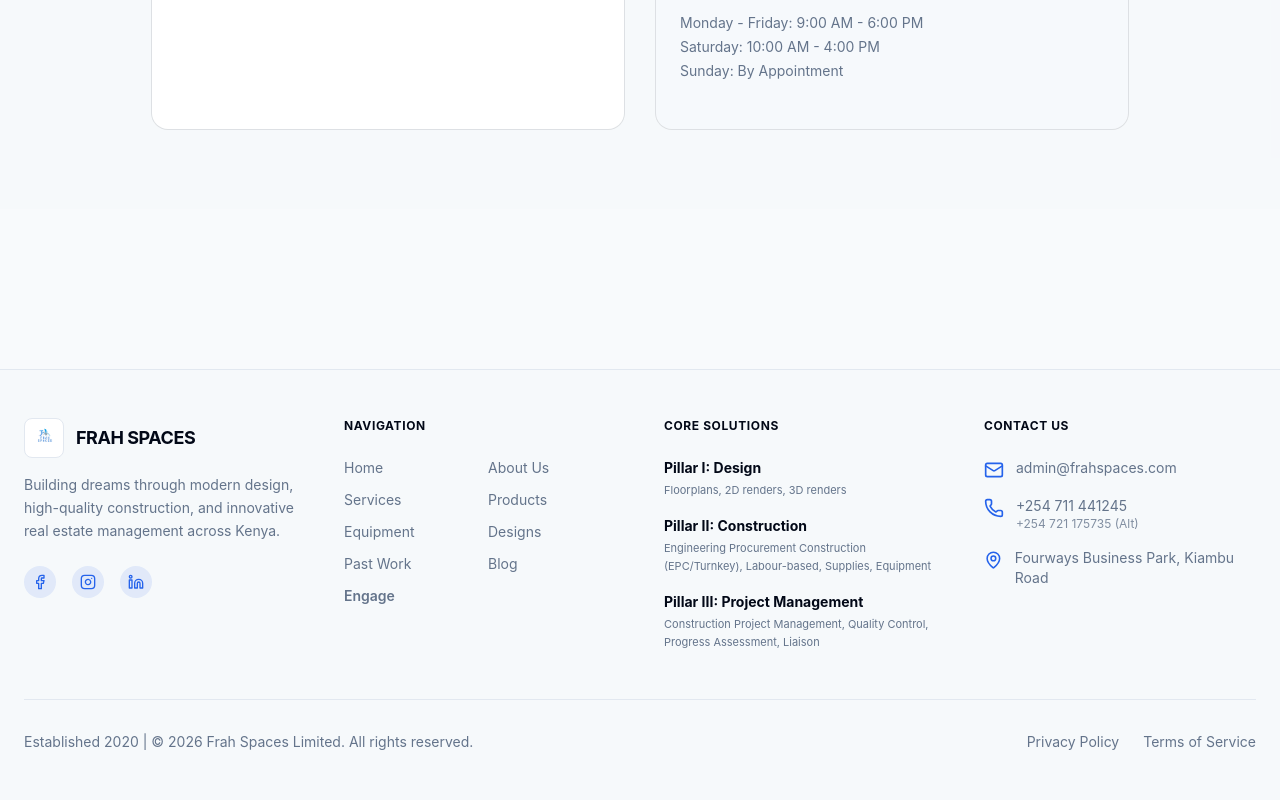
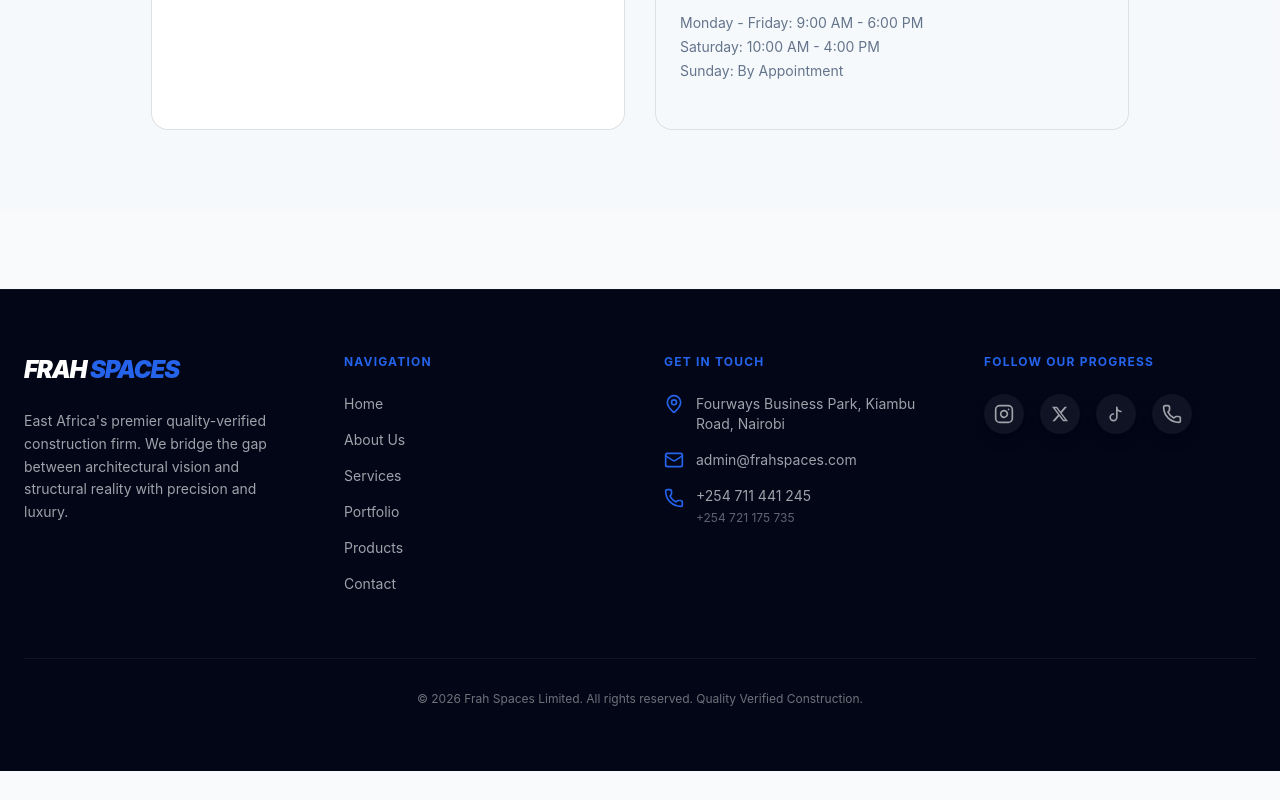
Before and after one commit to MagetoJ/Frah-Spaces, a React (Vite) app: page /engage in a window 1280 px wide. Shown: the part 2129-2929 px from the top of the page. After the commit the page ends 2900 px from the top, so only its background shows below. Built offline with nearby package versions, Linux system fonts and the light colour scheme.

Commit message:
footer changes

```diff
--- a/src/react-app/components/Footer.tsx
+++ b/src/react-app/components/Footer.tsx
@@ -1,100 +1,116 @@
-import { Mail, Phone, MapPin, Facebook, Instagram, Linkedin } from "lucide-react";
+import { Instagram, Mail, MapPin, Phone } from "lucide-react";
 import { Link } from "react-router";
 
 export default function Footer() {
   return (
-    <footer className="bg-muted/30 border-t border-border mt-20">
-      <div className="max-w-7xl mx-auto px-6 py-12">
-        <div className="grid grid-cols-1 md:grid-cols-2 lg:grid-cols-4 gap-12">
-          <div className="space-y-4">
-            <div className="flex items-center gap-3">
-              <div className="w-10 h-10 rounded-lg overflow-hidden bg-white border border-border">
-                <img
-                  src="/Frah Spaces Logo resized.jpg"
-                  alt="Frah Spaces Logo"
-                  className="w-full h-full object-cover"
-                />
-              </div>
-              <h3 className="text-lg font-bold tracking-tight">FRAH SPACES</h3>
-            </div>
-            <p className="text-sm text-muted-foreground leading-relaxed">
-              Building dreams through modern design, high-quality construction,
-              and innovative real estate management across Kenya.
+    <footer className="bg-slate-950 text-white py-16 border-t border-white/5">
+      <div className="max-w-7xl mx-auto px-6">
+        <div className="grid md:grid-cols-2 lg:grid-cols-4 gap-12 mb-16">
+          {/* Brand & Mission */}
+          <div className="space-y-6">
+            <h3 className="text-2xl font-black italic tracking-tighter uppercase">
+              Frah <span className="text-primary">Spaces</span>
+            </h3>
+            <p className="text-sm text-zinc-400 leading-relaxed">
+              East Africa's premier quality-verified construction firm. We bridge the gap between architectural vision and structural reality with precision and luxury.
             </p>
-            <div className="flex items-center gap-4 pt-2">
-               <a href="https://facebook.com/frahspaces" target="_blank" rel="noopener noreferrer" title="Facebook: Frah Spaces" className="w-8 h-8 rounded-full bg-primary/10 flex items-center justify-center hover:bg-primary/20 transition-colors">
-                  <Facebook className="w-4 h-4 text-primary" />
-               </a>
-               <a href="https://instagram.com/frah_spaces" target="_blank" rel="noopener noreferrer" title="Instagram: @frah_spaces" className="w-8 h-8 rounded-full bg-primary/10 flex items-center justify-center hover:bg-primary/20 transition-colors">
-                  <Instagram className="w-4 h-4 text-primary" />
-               </a>
-               <a href="https://linkedin.com/company/frah-spaces" target="_blank" rel="noopener noreferrer" title="LinkedIn: Frah Spaces" className="w-8 h-8 rounded-full bg-primary/10 flex items-center justify-center hover:bg-primary/20 transition-colors">
-                  <Linkedin className="w-4 h-4 text-primary" />
-               </a>
-            </div>
           </div>
 
+          {/* Quick Navigation */}
           <div>
-            <h4 className="font-bold mb-6 text-foreground uppercase tracking-wider text-xs">Navigation</h4>
-            <ul className="grid grid-cols-2 gap-x-4 gap-y-3 text-sm">
-              <li><Link to="/" className="text-muted-foreground hover:text-primary transition-colors flex items-center gap-2">Home</Link></li>
-              <li><Link to="/about" className="text-muted-foreground hover:text-primary transition-colors">About Us</Link></li>
-              <li><Link to="/services" className="text-muted-foreground hover:text-primary transition-colors">Services</Link></li>
-              <li><Link to="/products" className="text-muted-foreground hover:text-primary transition-colors">Products</Link></li>
-              <li><Link to="/equipment" className="text-muted-foreground hover:text-primary transition-colors">Equipment</Link></li>
-              <li><Link to="/designs" className="text-muted-foreground hover:text-primary transition-colors">Designs</Link></li>
-              <li><Link to="/work" className="text-muted-foreground hover:text-primary transition-colors">Past Work</Link></li>
-              <li><Link to="/blog" className="text-muted-foreground hover:text-primary transition-colors">Blog</Link></li>
-              <li><Link to="/engage" className="text-muted-foreground hover:text-primary transition-colors font-semibold">Engage</Link></li>
+            <h4 className="font-bold mb-6 uppercase text-xs tracking-widest text-primary">Navigation</h4>
+            <ul className="space-y-4 text-sm text-zinc-400">
+              <li><Link to="/" className="hover:text-primary transition-colors">Home</Link></li>
+              <li><Link to="/about" className="hover:text-primary transition-colors">About Us</Link></li>
+              <li><Link to="/services" className="hover:text-primary transition-colors">Services</Link></li>
+              <li><Link to="/work" className="hover:text-primary transition-colors">Portfolio</Link></li>
+              <li><Link to="/products" className="hover:text-primary transition-colors">Products</Link></li>
+              <li><Link to="/engage" className="hover:text-primary transition-colors">Contact</Link></li>
             </ul>
           </div>
 
+          {/* Contact Details */}
           <div>
-            <h4 className="font-bold mb-6 text-foreground uppercase tracking-wider text-xs">Core Solutions</h4>
-            <div className="space-y-4 text-sm text-muted-foreground">
-              <div>
-                <p className="font-bold text-foreground mb-1">Pillar I: Design</p>
-                <p className="text-[11px] leading-relaxed">Floorplans, 2D renders, 3D renders</p>
-              </div>
-              <div>
-                <p className="font-bold text-foreground mb-1">Pillar II: Construction</p>
-                <p className="text-[11px] leading-relaxed">Engineering Procurement Construction (EPC/Turnkey), Labour-based, Supplies, Equipment</p>
-              </div>
-              <div>
-                <p className="font-bold text-foreground mb-1">Pillar III: Project Management</p>
-                <p className="text-[11px] leading-relaxed">Construction Project Management, Quality Control, Progress Assessment, Liaison</p>
-              </div>
-            </div>
-          </div>
-
-          <div>
-            <h4 className="font-bold mb-6 text-foreground uppercase tracking-wider text-xs">Contact Us</h4>
-            <ul className="space-y-4 text-sm">
-              <li className="flex items-start gap-3 text-muted-foreground">
-                <Mail className="w-5 h-5 text-primary mt-0.5" />
-                <span>admin@frahspaces.com</span>
+            <h4 className="font-bold mb-6 uppercase text-xs tracking-widest text-primary">Get in Touch</h4>
+            <ul className="space-y-4 text-sm text-zinc-400">
+              <li className="flex items-start gap-3">
+                <MapPin className="w-5 h-5 text-primary shrink-0" />
+                <span>Fourways Business Park, Kiambu Road, Nairobi</span>
               </li>
-              <li className="flex items-start gap-3 text-muted-foreground">
-                <Phone className="w-5 h-5 text-primary mt-0.5" />
-                <div className="flex flex-col">
-                   <a href="tel:+254711441245" className="hover:text-primary transition-colors">+254 711 441245</a>
-                   <a href="tel:+254721175735" className="hover:text-primary transition-colors text-xs opacity-80">+254 721 175735 (Alt)</a>
+              <li className="flex items-center gap-3">
+                <Mail className="w-5 h-5 text-primary shrink-0" />
+                <a href="mailto:admin@frahspaces.com" className="hover:text-primary transition-colors">admin@frahspaces.com</a>
+              </li>
+              <li className="flex items-start gap-3">
+                <Phone className="w-5 h-5 text-primary shrink-0 mt-0.5" />
+                <div className="flex flex-col gap-1">
+                  <a href="tel:+254711441245" className="hover:text-primary transition-colors">+254 711 441 245</a>
+                  <a href="tel:+254721175735" className="hover:text-primary transition-colors text-xs opacity-60">+254 721 175 735</a>
                 </div>
-              </li>
-              <li className="flex items-start gap-3 text-muted-foreground">
-                <MapPin className="w-5 h-5 text-primary mt-0.5" />
-                <span>Fourways Business Park, Kiambu Road</span>
               </li>
             </ul>
           </div>
+
+          {/* Social Presence */}
+          <div>
+            <h4 className="font-bold mb-6 uppercase text-xs tracking-widest text-primary">Follow Our Progress</h4>
+            <div className="flex gap-4">
+              <a
+                href="https://www.instagram.com/frahcontractors"
+                target="_blank"
+                rel="noopener noreferrer"
+                className="w-10 h-10 bg-white/5 rounded-full flex items-center justify-center hover:bg-primary text-zinc-400 hover:text-white transition-all group shadow-lg"
+                title="Instagram"
+              >
+                <Instagram className="w-5 h-5 group-hover:scale-110 transition-transform" />
+              </a>
+              <a
+                href="https://x.com/frahspaces"
+                target="_blank"
+                rel="noopener noreferrer"
+                className="w-10 h-10 bg-white/5 rounded-full flex items-center justify-center hover:bg-primary text-zinc-400 hover:text-white transition-all group shadow-lg"
+                title="X"
+              >
+                <svg
+                  viewBox="0 0 24 24"
+                  fill="currentColor"
+                  className="w-4 h-4 group-hover:scale-110 transition-transform"
+                >
+                  <path d="M18.901 1.153h3.68l-8.04 9.19L24 22.846h-7.406l-5.8-7.584-6.638 7.584H.474l8.6-9.83L0 1.154h7.594l5.243 6.932L18.901 1.153ZM17.61 20.644h2.039L6.486 3.24H4.298L17.61 20.644Z" />
+                </svg>
+              </a>
+              <a
+                href="https://www.tiktok.com/@frahconstruction"
+                target="_blank"
+                rel="noopener noreferrer"
+                className="w-10 h-10 bg-white/5 rounded-full flex items-center justify-center hover:bg-primary text-zinc-400 hover:text-white transition-all group shadow-lg"
+                title="TikTok"
+              >
+                <svg
+                  viewBox="0 0 24 24"
+                  fill="none"
+                  stroke="currentColor"
+                  strokeWidth="2"
+                  strokeLinecap="round"
+                  strokeLinejoin="round"
+                  className="w-5 h-5 group-hover:scale-110 transition-transform"
+                >
+                  <path d="M9 12a4 4 0 1 0 4 4V4a5 5 0 0 0 5 5" />
+                </svg>
+              </a>
+              <a
+                href="tel:+254711441245"
+                className="w-10 h-10 bg-white/5 rounded-full flex items-center justify-center hover:bg-primary text-zinc-400 hover:text-white transition-all group shadow-lg"
+                title="Call Us"
+              >
+                <Phone className="w-5 h-5 group-hover:scale-110 transition-transform" />
+              </a>
+            </div>
+          </div>
         </div>
 
-        <div className="mt-12 pt-8 border-t border-border flex flex-col md:flex-row justify-between items-center gap-4 text-sm text-muted-foreground">
-          <p>Established 2020 | &copy; {new Date().getFullYear()} Frah Spaces Limited. All rights reserved.</p>
-          <div className="flex gap-6">
-             <a href="#" className="hover:text-primary">Privacy Policy</a>
-             <a href="#" className="hover:text-primary">Terms of Service</a>
-          </div>
+        <div className="pt-8 border-t border-white/5 text-center text-xs text-zinc-500">
+          <p>© {new Date().getFullYear()} Frah Spaces Limited. All rights reserved. Quality Verified Construction.</p>
         </div>
       </div>
     </footer>
```
